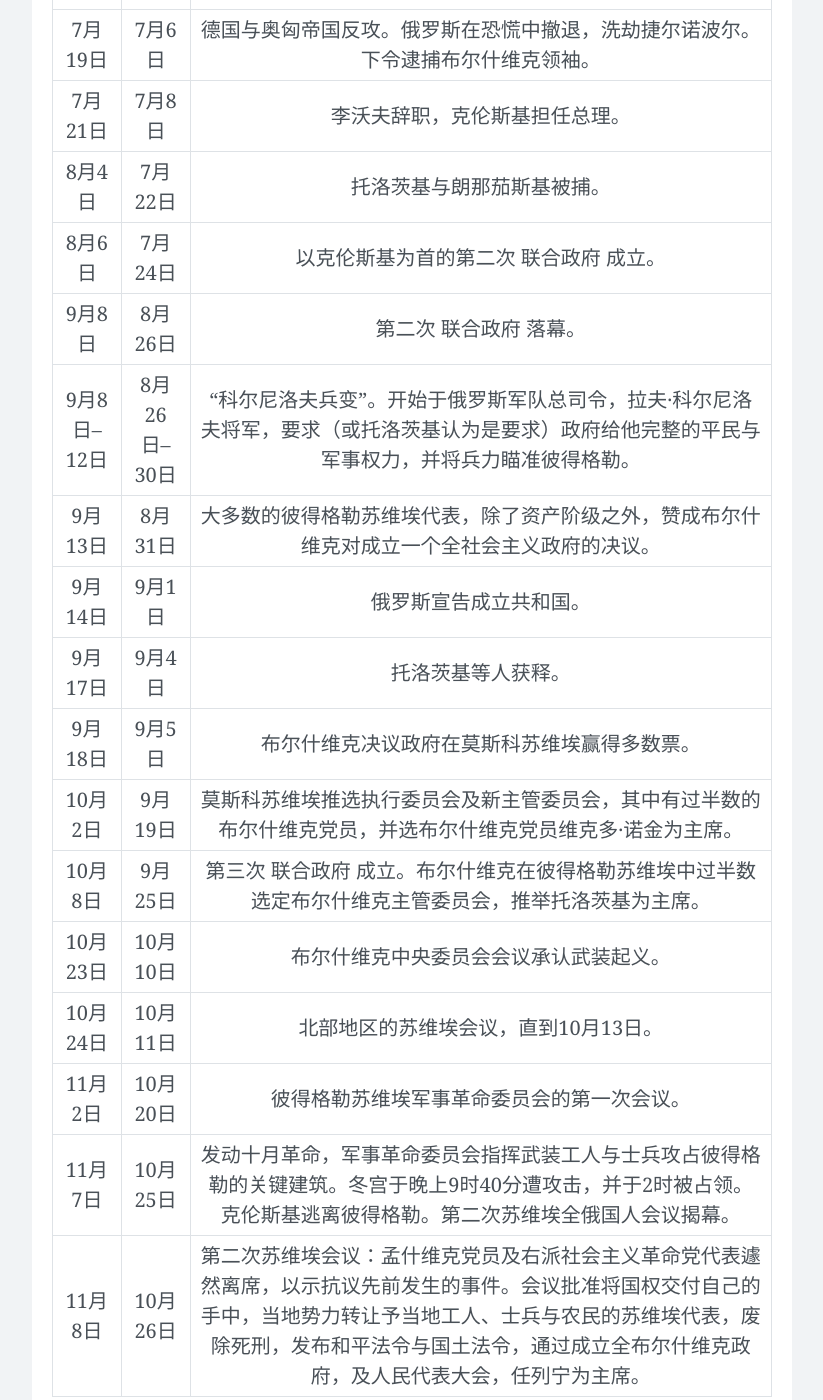
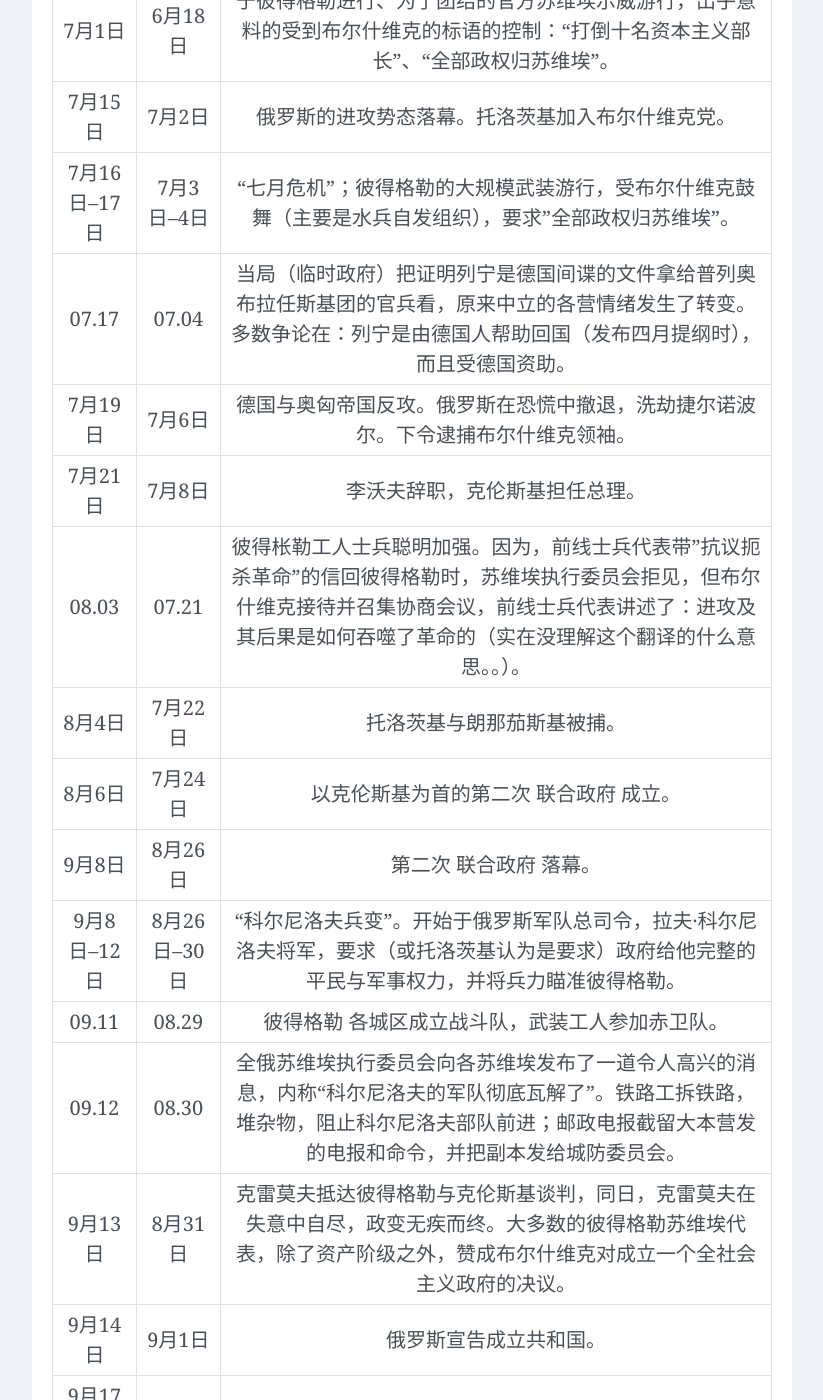
Before and after one commit to wangtiga/wangtiga.github.io, a Jekyll site: the page built from _previews/19171025.md, in a window 1280 px wide and 1400 px high, scrolled down 9263 px. Shown: the whole window, without its empty margins (228-1051 px from the left). Built offline with Jekyll 4.4.1, drawn with Linux system fonts in a browser that asks for light colours; nearby versions of some CDN libraries; comment, search, counter and statistics services are not loaded; some of the changed text lies outside the part shown.

Commit message:
updated from mac

```diff
--- a/_previews/19171025.md
+++ b/_previews/19171025.md
@@ -211,6 +211,8 @@ TODO 为什么水兵革命意识如此强烈？革命能胜利，是否与士兵
 
 ### 苏维埃 soviet
 
+无产阶级的人民代表大会（苏维埃）
+
 * 苏维埃（俄语：сове́т，意为“会议”）是苏联议会的名称，苏联最高苏维埃由联盟院和民族院组成，联盟院按选区选举产生，民族院按加盟共和国等选举产生，行使苏联的立法权。
 * 议会制、生产单位代表制（即在苏维埃制下，选举单位和国家的基层组织不按地域划分，而是按经济和生产单位（工厂等）划分的。）、立法与执行结合（苏维埃代表要亲自制定和通过法律，亲自执行自己通过的法律，亲自检查实际执行的结果，亲自对自己的选民直接负责。）
 * 俄国1905年革命时，出现一种由罢工工人作为罢工委员会组织的代表会议，其简称便是“苏维埃”。
@@ -218,6 +220,8 @@ TODO 为什么水兵革命意识如此强烈？革命能胜利，是否与士兵
 
 
 ### 杜马
+
+资产阶级的议会
 
 * 俄罗斯国家杜马（俄语：Государственная дума）是俄罗斯联邦议会的下议院，有450个议席。参加议员的资格为21岁及以上的公民，原任期为4年。
 * 全部国家杜马代表都由政党比例原则产生，即在全国范围内由各政党提出候选人名单，选民投票给政党，政党根据得票率分配议席。
@@ -252,7 +256,14 @@ TODO 为什么水兵革命意识如此强烈？革命能胜利，是否与士兵
   临时政府继续参加一战，
   只有布尔什维克党 反对临时政府，士兵和工人成为了布尔什维克党的主要支持力量。
 
+* 哥萨克
 
+  有一定特权的下层人，不纳税，地产比农民比。
+  国家召唤时，有义务骑马镇压下层人。
+
+* 城防委员会 军事革命委员会（布尔什维克领导）
+
+* TODO 中央委员会 与 苏维埃执行委员会 是什么关系？
 
 
 
@@ -280,14 +291,18 @@ TODO 为什么水兵革命意识如此强烈？革命能胜利，是否与士兵
  6月29日           | 6月16日        | 克伦斯基命令向奥匈帝国势力进攻。仅在初期取得成功。|
  7月1日            | 6月18日        | 于彼得格勒进行、为了团结的官方苏维埃示威游行，出乎意料的受到布尔什维克的标语的控制：“打倒十名资本主义部长”、“全部政权归苏维埃”。|
  7月15日           | 7月2日         | 俄罗斯的进攻势态落幕。托洛茨基加入布尔什维克党。|
- 7月16日–17日      | 7月3日–4日     | “七月危机”；彼得格勒的大规模武装游行，受布尔什维克鼓舞，要求"全部政权归苏维埃"。|
+ 7月16日–17日      | 7月3日–4日     | “七月危机”；彼得格勒的大规模武装游行，受布尔什维克鼓舞（主要是水兵自发组织），要求"全部政权归苏维埃"。|
+ 07.17             | 07.04          | 当局（临时政府）把证明列宁是德国间谍的文件拿给普列奥布拉任斯基团的官兵看，原来中立的各营情绪发生了转变。多数争论在：列宁是由德国人帮助回国（发布四月提纲时），而且受德国资助。|
  7月19日           | 7月6日         | 德国与奥匈帝国反攻。俄罗斯在恐慌中撤退，洗劫捷尔诺波尔。下令逮捕布尔什维克领袖。|
  7月21日           | 7月8日         | 李沃夫辞职，克伦斯基担任总理。|
+ 08.03             | 07.21          | 彼得枨勒工人士兵聪明加强。因为，前线士兵代表带"抗议扼杀革命"的信回彼得格勒时，苏维埃执行委员会拒见，但布尔什维克接待并召集协商会议，前线士兵代表讲述了：进攻及其后果是如何吞噬了革命的（实在没理解这个翻译的什么意思。。）。|
  8月4日            | 7月22日        | 托洛茨基与朗那茄斯基被捕。|
  8月6日            | 7月24日        | 以克伦斯基为首的第二次 联合政府 成立。|
  9月8日            | 8月26日        | 第二次 联合政府 落幕。|
  9月8日–12日       | 8月26日–30日   | “科尔尼洛夫兵变”。开始于俄罗斯军队总司令，拉夫·科尔尼洛夫将军，要求（或托洛茨基认为是要求）政府给他完整的平民与军事权力，并将兵力瞄准彼得格勒。|
- 9月13日           | 8月31日        | 大多数的彼得格勒苏维埃代表，除了资产阶级之外，赞成布尔什维克对成立一个全社会主义政府的决议。|
+ 09.11             | 08.29          | 彼得格勒 各城区成立战斗队，武装工人参加赤卫队。 |
+ 09.12             | 08.30          | 全俄苏维埃执行委员会向各苏维埃发布了一道令人高兴的消息，内称“科尔尼洛夫的军队彻底瓦解了”。铁路工拆铁路，堆杂物，阻止科尔尼洛夫部队前进；邮政电报截留大本营发的电报和命令，并把副本发给城防委员会。|
+ 9月13日           | 8月31日        | 克雷莫夫抵达彼得格勒与克伦斯基谈判，同日，克雷莫夫在失意中自尽，政变无疾而终。大多数的彼得格勒苏维埃代表，除了资产阶级之外，赞成布尔什维克对成立一个全社会主义政府的决议。|
  9月14日           | 9月1日         | 俄罗斯宣告成立共和国。|
  9月17日           | 9月4日         | 托洛茨基等人获释。|
  9月18日           | 9月5日         | 布尔什维克决议政府在莫斯科苏维埃赢得多数票。|
```
